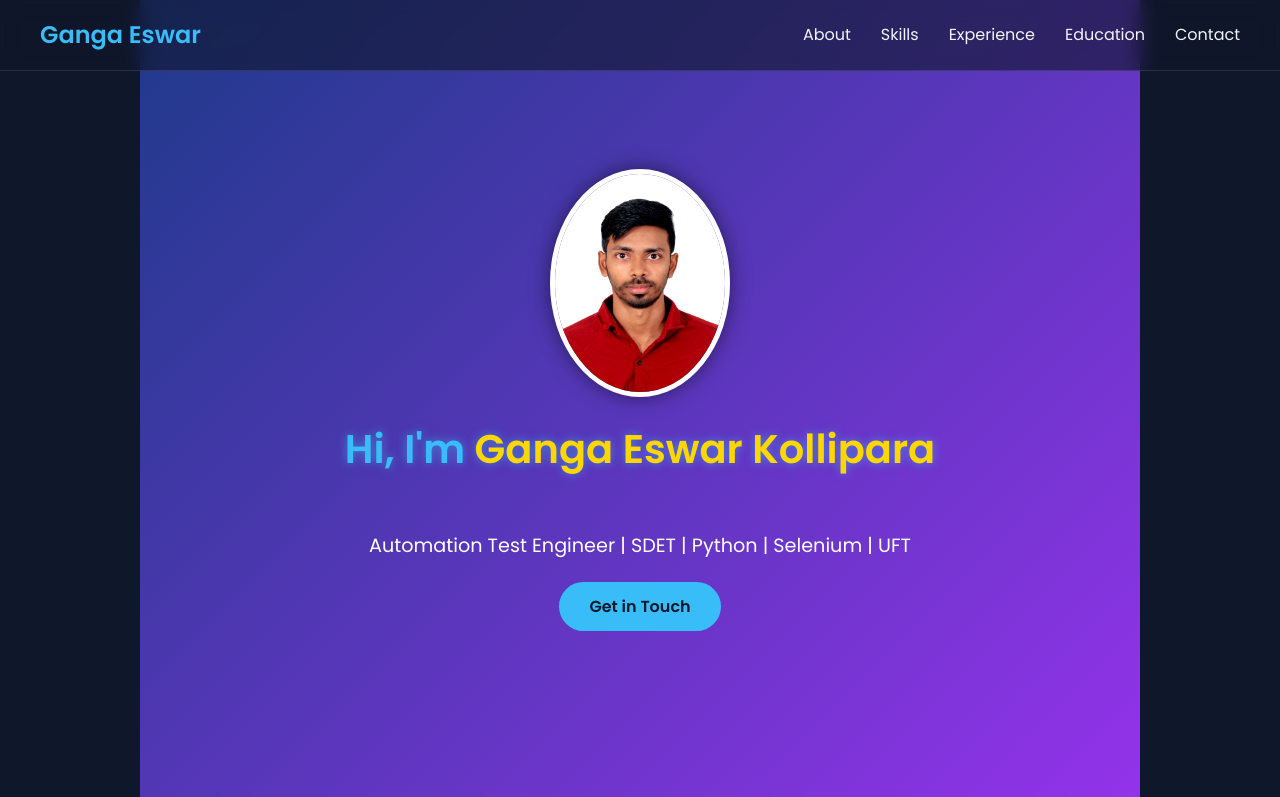
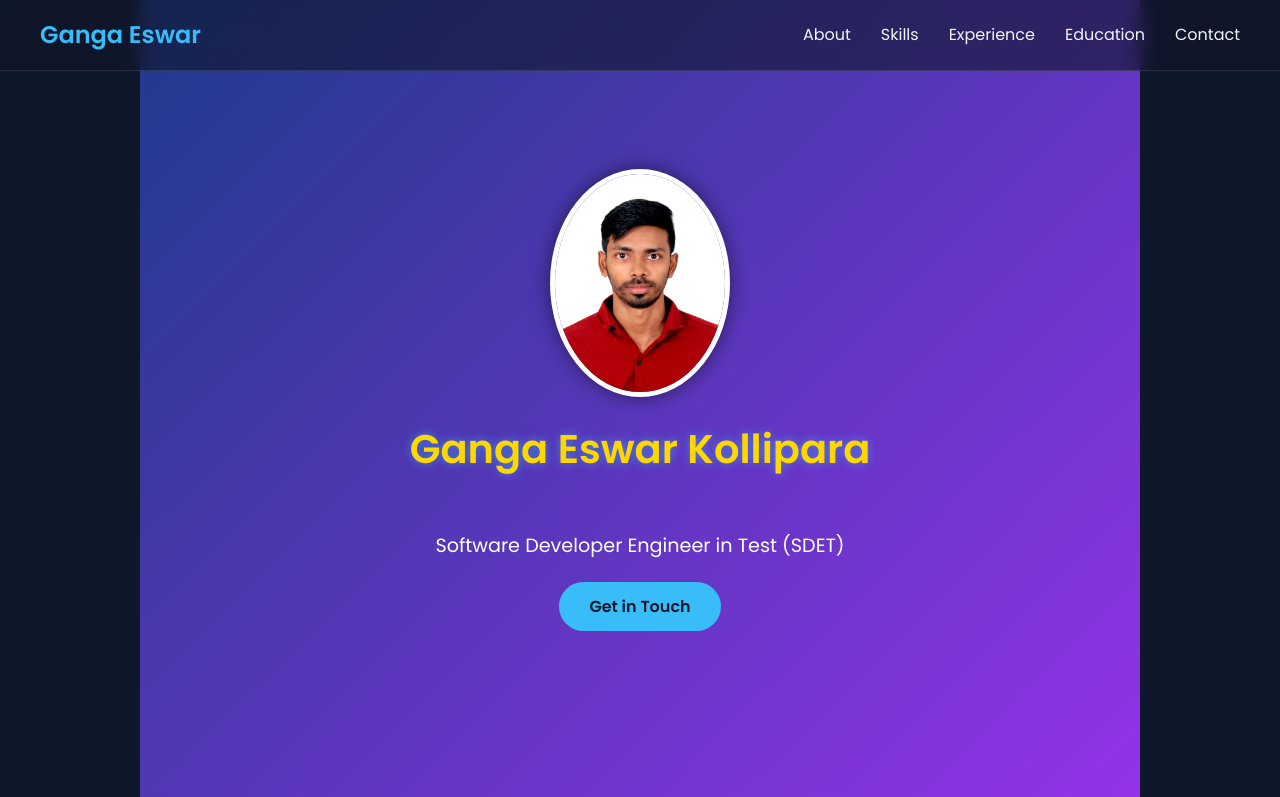
Before and after one commit to gangaeswar72/gangaeswar72.github.io, a plain HTML site: page index.html in a window 1280 px wide. Shown: the top 797 px of the page. Drawn offline with Linux system fonts and the light colour scheme.

Commit message:
Update index.html

```diff
--- a/index.html
+++ b/index.html
@@ -29,8 +29,8 @@
   <!-- Hero Section -->
   <section class="hero">
     <img src="Ganga.jpg" alt="Profile Photo" class="profile-pic">
-    <h2>Hi, I'm <span>Ganga Eswar Kollipara</span></h2>
-    <p>Automation Test Engineer | SDET | Python | Selenium | UFT</p>
+    <h2><span>Ganga Eswar Kollipara</span></h2>
+    <p>Software Developer Engineer in Test (SDET)</p>
     <a href="#contact" class="btn">Get in Touch</a>
   </section>
 
@@ -38,7 +38,11 @@
   <section id="about">
     <h2>About Me</h2>
     <p>
-      A passionate Software Development Engineer in Test (SDET) with over 5 years of experience with a strong background in automation testing for web applications. Proficient in designing, developing, and maintaining test automation frameworks using Selenium and Pytest. Adept at implementing best practices in test automation and CI/CD integration to ensure high-quality software delivery across multiple platforms.
+      A passionate Software Development Engineer in Test (SDET) with over 5 years of experience with
+	  a strong background in automation testing for web applications. Proficient in designing,
+	  developing, and maintaining test automation frameworks using Selenium and Pytest. Adept at
+	  implementing best practices in test automation and CI/CD integration to ensure high-quality
+	  software delivery across multiple platforms.
     </p>
   </section>
 
```
